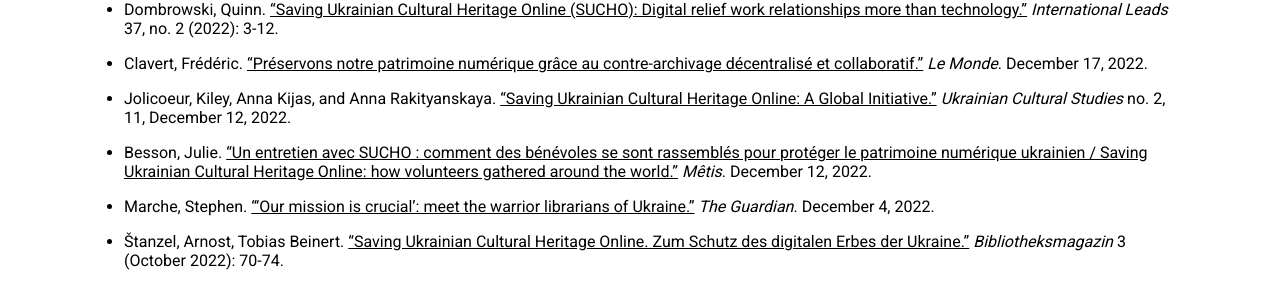
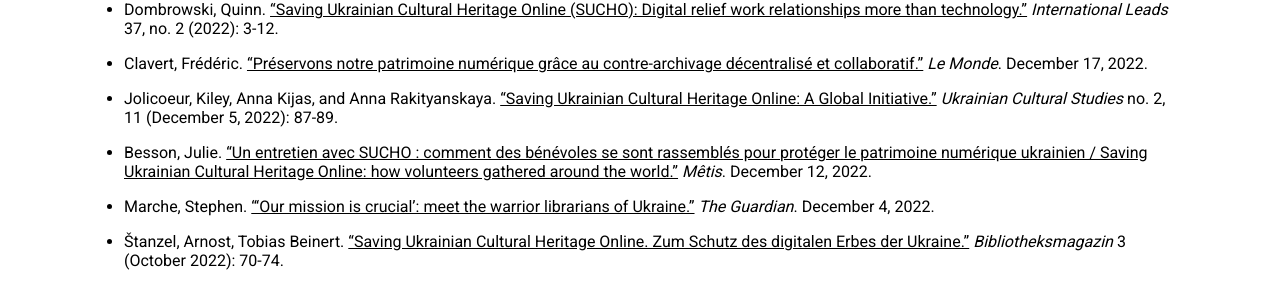
Before and after one commit to sucho-archiving/sucho-archiving.github.io, a Jekyll site: the page built from pages/press.md, in a window 1280 px wide and 900 px high. Shown: the part 453-739 px from the top of the window. Built offline with Jekyll 4.4.1, drawn with Linux system fonts in a browser that asks for light colours.

Commit message:
Update press.md
updated pages

```diff
--- a/pages/press.md
+++ b/pages/press.md
@@ -20,7 +20,7 @@
 - Rakityanskaya, Anna. ["The SUCHO Ukrainian War Memes Collection."](https://doi.org/10.1080/15228886.2023.2169634) *Slavic & East European Information Resources.* January 21, 2023. DOI: 10.1080/15228886.2023.2169634
 - Dombrowski, Quinn. ["Saving Ukrainian Cultural Heritage Online (SUCHO): Digital relief work relationships more than technology."](https://www.ala.org/rt/sites/ala.org.rt/files/content/intlleads/leadsarchive/202206-rev.pdf) *International Leads* 37, no. 2 (2022): 3-12.
 - Clavert, Frédéric. ["Préservons notre patrimoine numérique grâce au contre-archivage décentralisé et collaboratif."](https://www.lemonde.fr/idees/article/2022/12/17/preservons-notre-patrimoine-numerique-grace-au-contre-archivage-decentralise-et-collaboratif_6154820_3232.html) *Le Monde*. December 17, 2022.
-- Jolicoeur, Kiley, Anna Kijas, and Anna Rakityanskaya. ["Saving Ukrainian Cultural Heritage Online: A Global Initiative."](http://www.ucs-univ.kiev.ua/index.php/en/2-uncategorised/461-jolicoeur-kijas-rakityanskaya-11-1) *Ukrainian Cultural Studies* no. 2, 11, December 12, 2022.
+- Jolicoeur, Kiley, Anna Kijas, and Anna Rakityanskaya. ["Saving Ukrainian Cultural Heritage Online: A Global Initiative."](http://www.ucs-univ.kiev.ua/index.php/en/2-uncategorised/461-jolicoeur-kijas-rakityanskaya-11-1) *Ukrainian Cultural Studies* no. 2, 11 (December 5, 2022): 87-89.
 - Besson, Julie. ["Un entretien avec SUCHO : comment des bénévoles se sont rassemblés pour protéger le patrimoine numérique ukrainien / Saving Ukrainian Cultural Heritage Online: how volunteers gathered around the world."](https://metis-lab.com/2022/12/12/un-entretien-avec-sucho-comment-des-benevoles-se-sont-rassembles-pour-proteger-le-patrimoine-numerique-ukrainien/) *Mêtis*. December 12, 2022.
 - Marche, Stephen. ["‘Our mission is crucial’: meet the warrior librarians of Ukraine."](https://www.theguardian.com/books/2022/dec/04/our-mission-is-crucial-meet-the-warrior-librarians-of-ukraine) *The Guardian*. December 4, 2022.
 - Štanzel, Arnost, Tobias Beinert. ["Saving Ukrainian Cultural Heritage Online. Zum Schutz des digitalen Erbes der Ukraine."](https://www.bsb-muenchen.de/fileadmin/pdf/publikationen/bibliotheksmagazin/bm_2022_3.pdf) *Bibliotheksmagazin* 3 (October 2022): 70-74.
```
